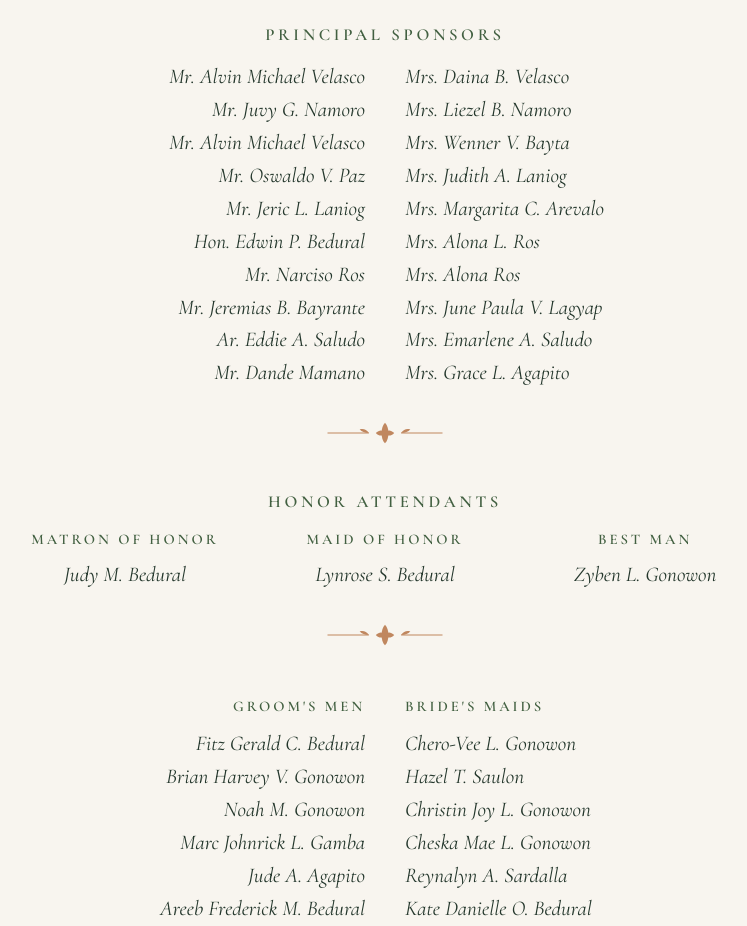
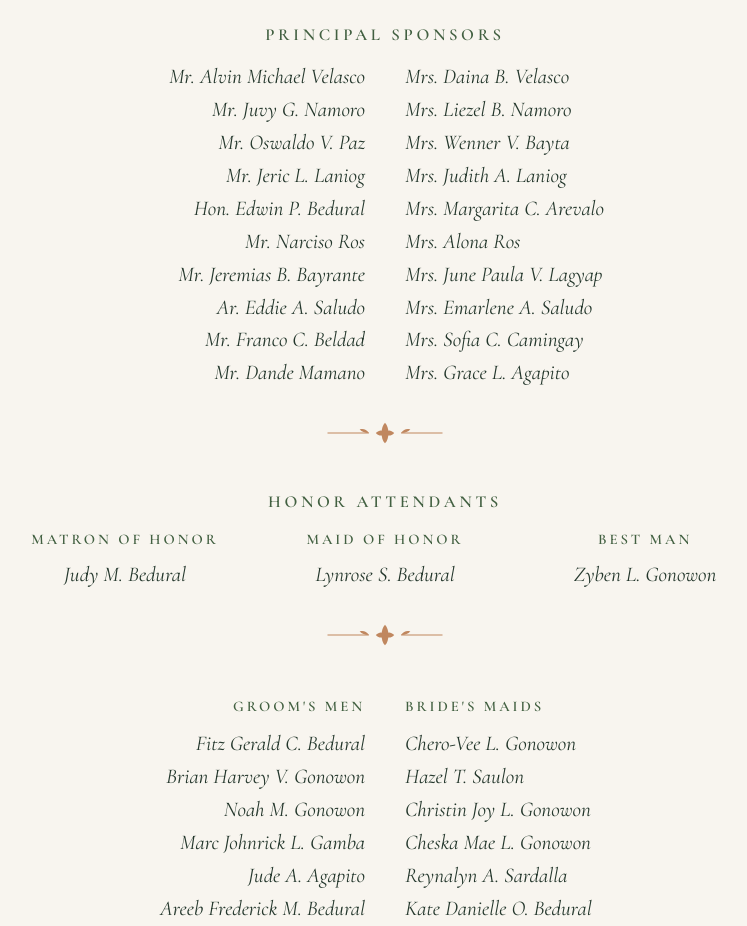
Before and after one commit to jedandsteph/rsvp, a plain HTML site: page index.html in a window 1280 px wide. Shown: the part 2425-3351 px from the top of the page, without its empty margins (255-1002 px from the left). Drawn offline with nearby package versions, Linux system fonts and the light colour scheme.

Commit message:
Update index.html

```diff
--- a/index.html
+++ b/index.html
@@ -188,13 +188,13 @@
           <ul class="ent-list">
             <li>Mr. Alvin Michael Velasco</li>
             <li>Mr. Juvy G. Namoro</li>
-            <li>Mr. Alvin Michael Velasco</li>
             <li>Mr. Oswaldo V. Paz</li>
             <li>Mr. Jeric L. Laniog</li>
             <li>Hon. Edwin P. Bedural</li>
             <li>Mr. Narciso Ros</li>
             <li>Mr. Jeremias B. Bayrante</li>
             <li>Ar. Eddie A. Saludo</li>
+            <li>Mr. Franco C. Beldad</li>
             <li>Mr. Dande Mamano</li>
           </ul>
         </div>
@@ -205,10 +205,10 @@
             <li>Mrs. Wenner V. Bayta</li>
             <li>Mrs. Judith A. Laniog</li>
             <li>Mrs. Margarita C. Arevalo</li>
-            <li>Mrs. Alona L. Ros</li>
             <li>Mrs. Alona Ros</li>
             <li>Mrs. June Paula V. Lagyap</li>
             <li>Mrs. Emarlene A. Saludo</li>
+            <li>Mrs. Sofia C. Camingay</li>
             <li>Mrs. Grace L. Agapito</li>
           </ul>
         </div>
```
